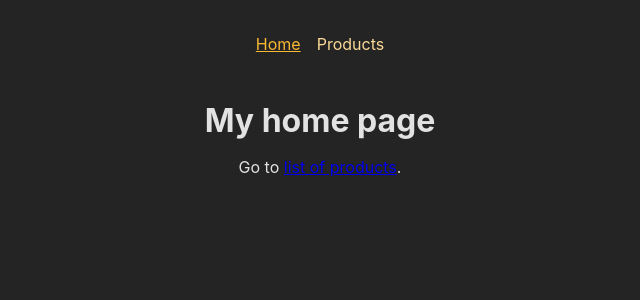
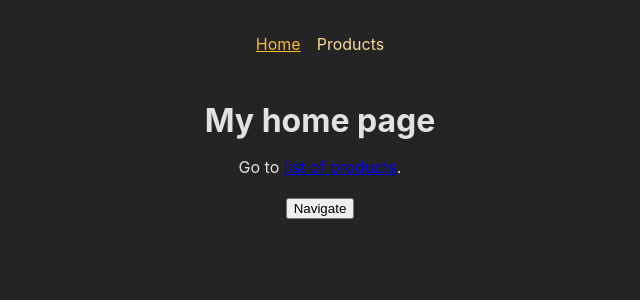
Before and after one commit to ch-ratnaji/21-spa, a React (Create React App) app: page / in a window 1280 px wide. Shown: the top 300 px of the page, without its empty margins (320-960 px from the left). Built offline with nearby package versions, Linux system fonts and the light colour scheme.

Commit message:
Here i have used useNavigate hook for switching to another route programatically

```diff
--- a/src/pages/Home.js
+++ b/src/pages/Home.js
@@ -1,12 +1,20 @@
-import { Link } from "react-router-dom";
+import { Link, useNavigate } from "react-router-dom";
 
 export default function HomePage() {
+    const navigate = useNavigate();
+
+    function navigateHandler() {
+        navigate('/products');
+    }
     return (
         <>
             <h1>My home page</h1>
             <p>
                 Go to <Link to="/products">list of products</Link>.
             </p>
+            <p>
+                <button onClick={navigateHandler}>Navigate</button>
+            </p>
         </>
     );
 }
```
